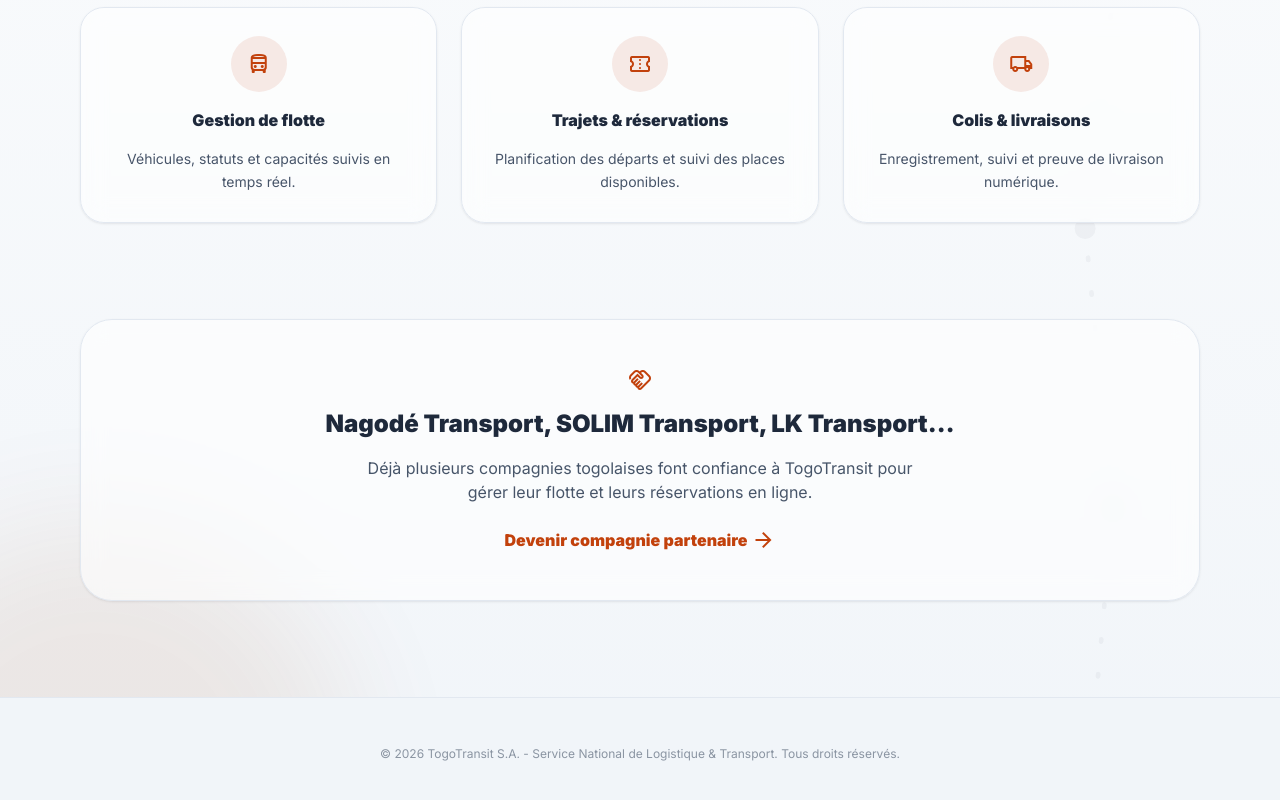
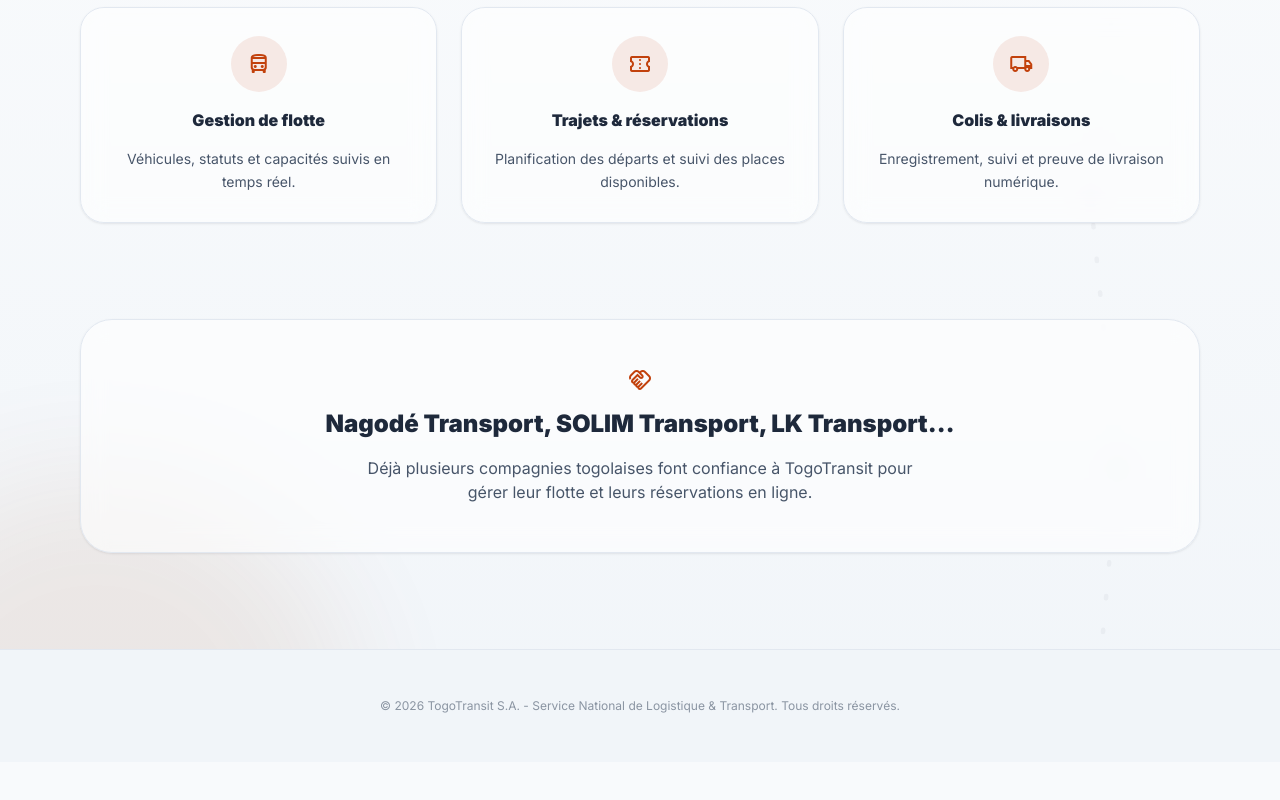
Before and after one commit to mitch117-web/togotransit, a Next.js app: page / in a window 1280 px wide. Shown: the part 910-1710 px from the top of the page. After the commit the page ends 1672 px from the top, so only its background shows below. Built offline with nearby package versions, Linux system fonts and the light colour scheme.

Commit message:
fix(landing): retire le CTA 'devenir compagnie partenaire' (pas d'inscription libre-service)

```diff
--- a/src/app/page.tsx
+++ b/src/app/page.tsx
@@ -158,10 +158,6 @@ export default function LandingPage() {
           <p className="text-on-surface-variant max-w-xl">
             Déjà plusieurs compagnies togolaises font confiance à TogoTransit pour gérer leur flotte et leurs réservations en ligne.
           </p>
-          <Link href="/login" className="mt-2 font-black text-primary hover:underline flex items-center gap-1">
-            Devenir compagnie partenaire
-            <span className="material-symbols-outlined text-lg">arrow_forward</span>
-          </Link>
         </div>
       </section>
 
```
